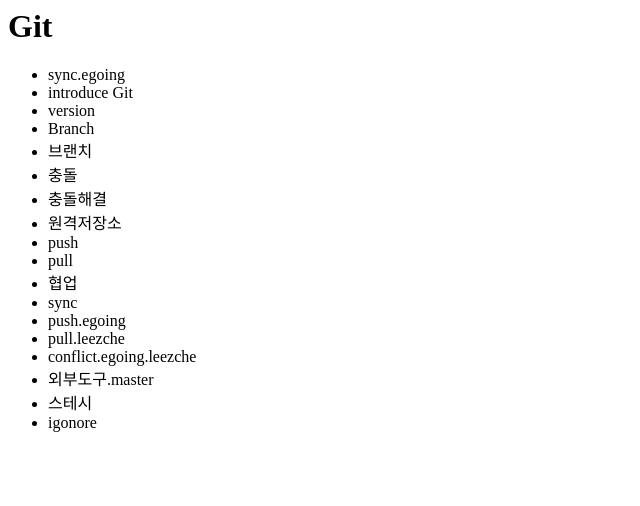
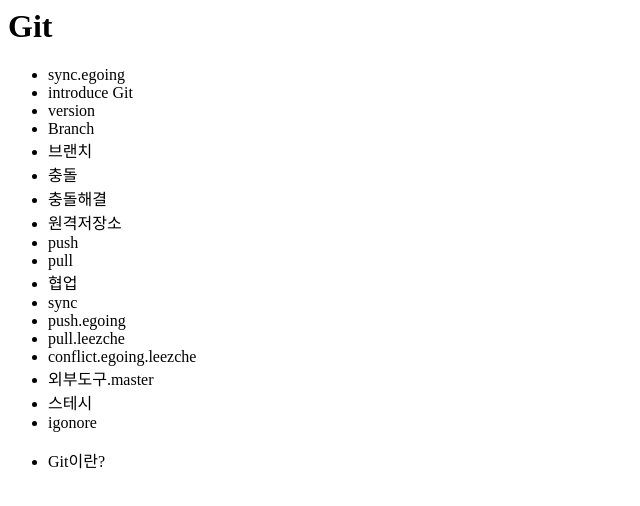
Before and after one commit to melontomato/opentutorials_git_orangecoffee, a plain HTML site: page index.html in a window 1280 px wide. Shown: the whole page, without its empty margins (0-640 px from the left). Drawn offline with Linux system fonts and the light colour scheme.

Commit message:
git소개 추가

```diff
--- a/index.html
+++ b/index.html
@@ -28,6 +28,7 @@
             <li>igonore</li>
         </ul>
         <ul>
+            <li>Git이란?</li>
         </ul>
     </body>
 </html>
```
